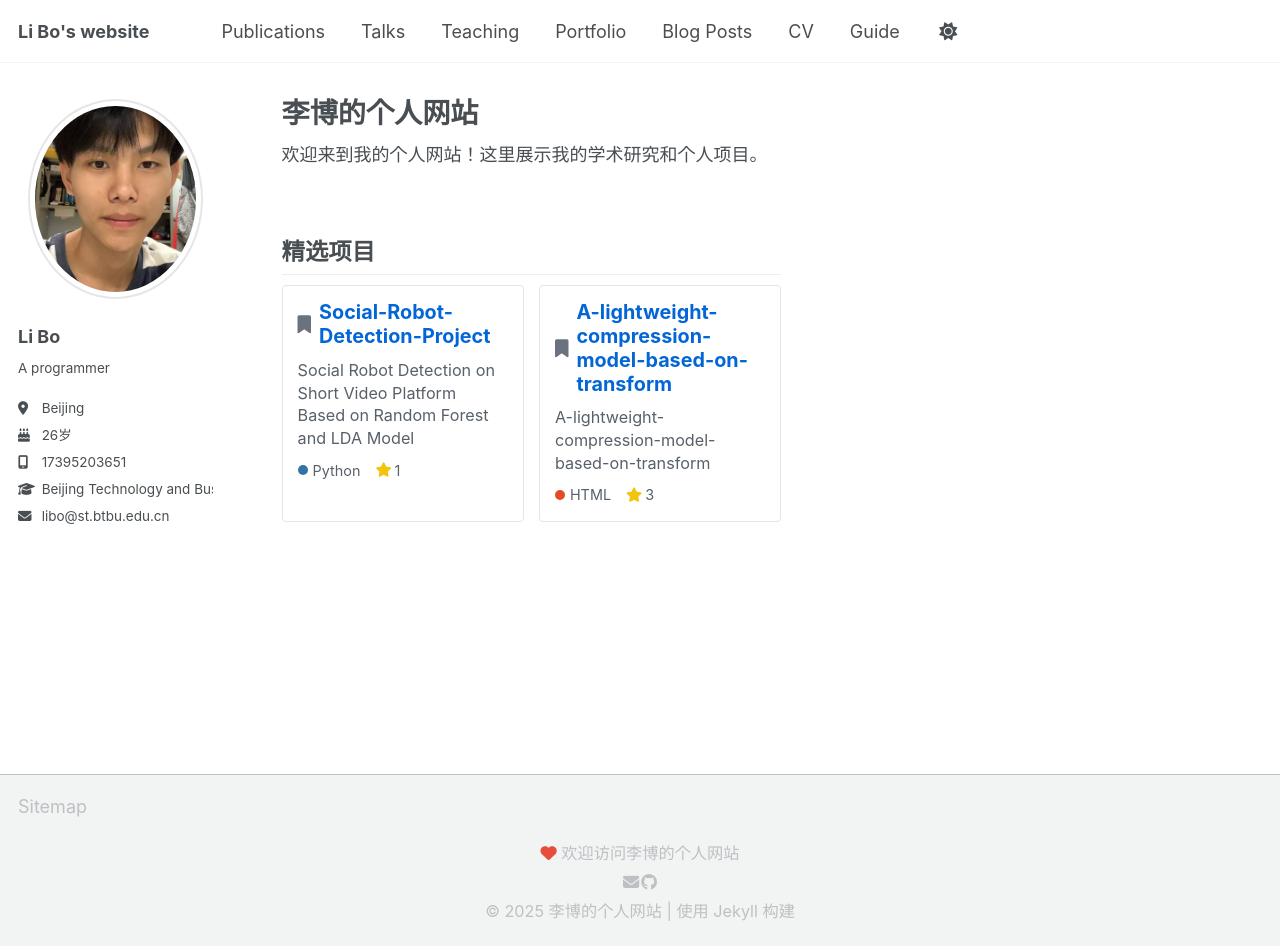
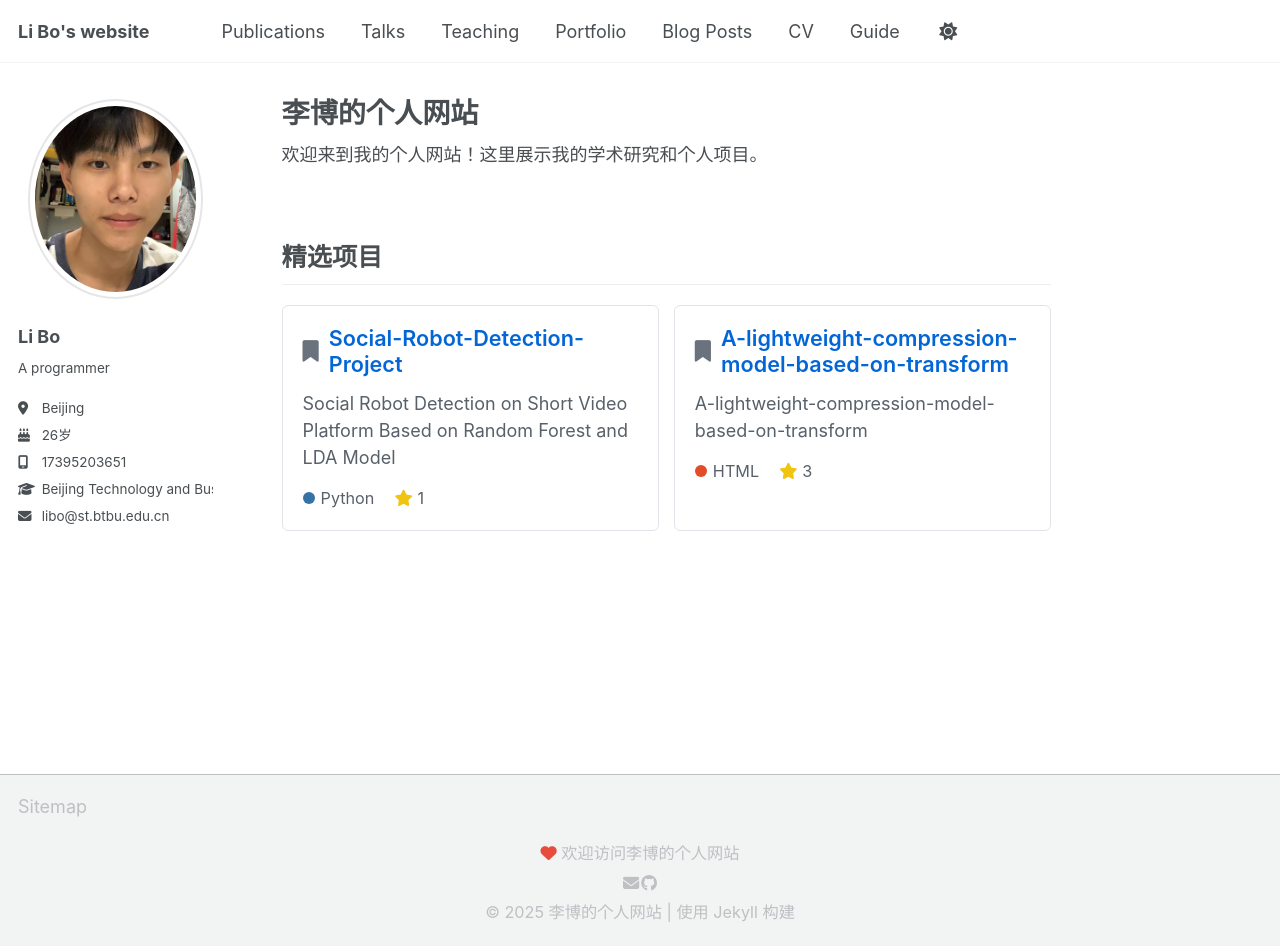
Before and after one commit to libo1999912/libo1999912.github.io, a Jekyll site: the page built from _pages/about.md, in a window 1280 px wide and 946 px high. Built offline with Jekyll 4.4.1, drawn with Linux system fonts in a browser that asks for light colours; a script that is not in the unit is left out.

Commit message:
Update about.md

```diff
--- a/_pages/about.md
+++ b/_pages/about.md
@@ -7,35 +7,43 @@ permalink: /
 <style>
   .home-container {
     display: grid;
-    grid-template-columns: 2fr 1fr;
+    grid-template-columns: 1fr; /* 改为单列布局 */
     gap: 20px;
-    margin-top: 10px; /* 减小顶部间距 */
+    margin-top: 10px;
   }
 
   .welcome-section {
-    margin-bottom: 10px; /* 减小欢迎语底部间距 */
+    margin-bottom: 10px;
   }
 
   .projects-grid {
     display: grid;
-    grid-template-columns: 1fr 1fr;
+    grid-template-columns: 1fr; /* 单列布局 */
     gap: 15px;
   }
 
   .project-card {
     border: 1px solid #e1e4e8;
-    border-radius: 4px;
-    padding: 15px;
+    border-radius: 6px; /* 增加圆角 */
+    padding: 20px; /* 增加内边距 */
     background-color: #fff;
+    transition: all 0.3s ease; /* 添加过渡效果 */
+    max-width: 800px; /* 增加最大宽度 */
+    margin: 0 auto; /* 水平居中 */
   }
 
-  @media (max-width: 768px) {
-    .home-container {
-      grid-template-columns: 1fr;
+  .project-card:hover {
+    box-shadow: 0 5px 15px rgba(0, 0, 0, 0.1); /* 悬停效果 */
+    transform: translateY(-3px);
+  }
+
+  @media (min-width: 992px) {
+    .projects-grid {
+      grid-template-columns: repeat(2, 1fr); /* 大屏幕上双列布局 */
     }
 
-    .projects-grid {
-      grid-template-columns: 1fr;
+    .project-card {
+      max-width: 100%; /* 恢复默认宽度 */
     }
   }
 </style>
@@ -48,29 +56,30 @@ permalink: /
 
 <div class="home-container">
   <div>
-    <h2 style="font-size: 1.3rem; border-bottom: 1px solid #eee; padding-bottom: 8px; margin-bottom: 10px;">精选项目</h2>
+    <h2 style="font-size: 1.4rem; border-bottom: 1px solid #eee; padding-bottom: 12px; margin-bottom: 20px;">精选项目</h2>
 
     <div class="projects-grid">
       <!-- 项目1 -->
       <div class="project-card">
-        <div style="display: flex; align-items: center; margin-bottom: 10px;">
-          <i class="fas fa-bookmark" style="color: #6a737d; margin-right: 8px;"></i>
-          <h3 style="margin: 0; font-size: 1.1rem;">
-            <a href="https://github.com/libo1999912/Social-Robot-Detection-Project" style="color: #0366d6; text-decoration: none;">
+        <div style="display: flex; align-items: center; margin-bottom: 12px;">
+          <i class="fas fa-bookmark" style="color: #6a737d; margin-right: 10px; font-size: 1.2rem;"></i>
+          <h3 style="margin: 0; font-size: 1.2rem;">
+            <a href="https://github.com/libo1999912/Social-Robot-Detection-Project"
+               style="color: #0366d6; text-decoration: none; font-weight: 600;">
               Social-Robot-Detection-Project
             </a>
           </h3>
         </div>
-        <p style="font-size: 0.9rem; color: #586069; margin-bottom: 10px; line-height: 1.4;">
+        <p style="font-size: 1rem; color: #586069; margin-bottom: 15px; line-height: 1.5;">
           Social Robot Detection on Short Video Platform Based on Random Forest and LDA Model
         </p>
-        <div style="display: flex; font-size: 0.8rem; color: #586069;">
-          <span style="display: flex; align-items: center; margin-right: 15px;">
-            <span style="width: 10px; height: 10px; border-radius: 50%; background-color: #3572A5; margin-right: 5px;"></span>
+        <div style="display: flex; font-size: 0.9rem; color: #586069;">
+          <span style="display: flex; align-items: center; margin-right: 20px;">
+            <span style="width: 12px; height: 12px; border-radius: 50%; background-color: #3572A5; margin-right: 6px;"></span>
             Python
           </span>
           <span style="display: flex; align-items: center;">
-            <i class="fas fa-star" style="color: #f1c40f; margin-right: 3px;"></i>
+            <i class="fas fa-star" style="color: #f1c40f; margin-right: 5px;"></i>
             1
           </span>
         </div>
@@ -78,24 +87,25 @@ permalink: /
 
       <!-- 项目2 -->
       <div class="project-card">
-        <div style="display: flex; align-items: center; margin-bottom: 10px;">
-          <i class="fas fa-bookmark" style="color: #6a737d; margin-right: 8px;"></i>
-          <h3 style="margin: 0; font-size: 1.1rem;">
-            <a href="https://github.com/libo1999912/A-lightweight-compression-model-based-on-transform" style="color: #0366d6; text-decoration: none;">
+        <div style="display: flex; align-items: center; margin-bottom: 12px;">
+          <i class="fas fa-bookmark" style="color: #6a737d; margin-right: 10px; font-size: 1.2rem;"></i>
+          <h3 style="margin: 0; font-size: 1.2rem;">
+            <a href="https://github.com/libo1999912/A-lightweight-compression-model-based-on-transform"
+               style="color: #0366d6; text-decoration: none; font-weight: 600;">
               A-lightweight-compression-model-based-on-transform
             </a>
           </h3>
         </div>
-        <p style="font-size: 0.9rem; color: #586069; margin-bottom: 10px; line-height: 1.4;">
+        <p style="font-size: 1rem; color: #586069; margin-bottom: 15px; line-height: 1.5;">
           A-lightweight-compression-model-based-on-transform
         </p>
-        <div style="display: flex; font-size: 0.8rem; color: #586069;">
-          <span style="display: flex; align-items: center; margin-right: 15px;">
-            <span style="width: 10px; height: 10px; border-radius: 50%; background-color: #e34c26; margin-right: 5px;"></span>
+        <div style="display: flex; font-size: 0.9rem; color: #586069;">
+          <span style="display: flex; align-items: center; margin-right: 20px;">
+            <span style="width: 12px; height: 12px; border-radius: 50%; background-color: #e34c26; margin-right: 6px;"></span>
             HTML
           </span>
           <span style="display: flex; align-items: center;">
-            <i class="fas fa-star" style="color: #f1c40f; margin-right: 3px;"></i>
+            <i class="fas fa-star" style="color: #f1c40f; margin-right: 5px;"></i>
             3
           </span>
         </div>
```
